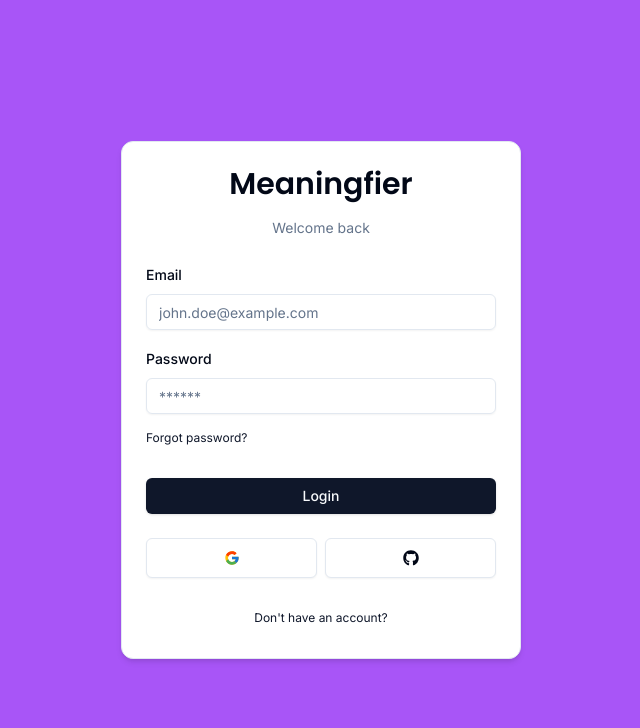
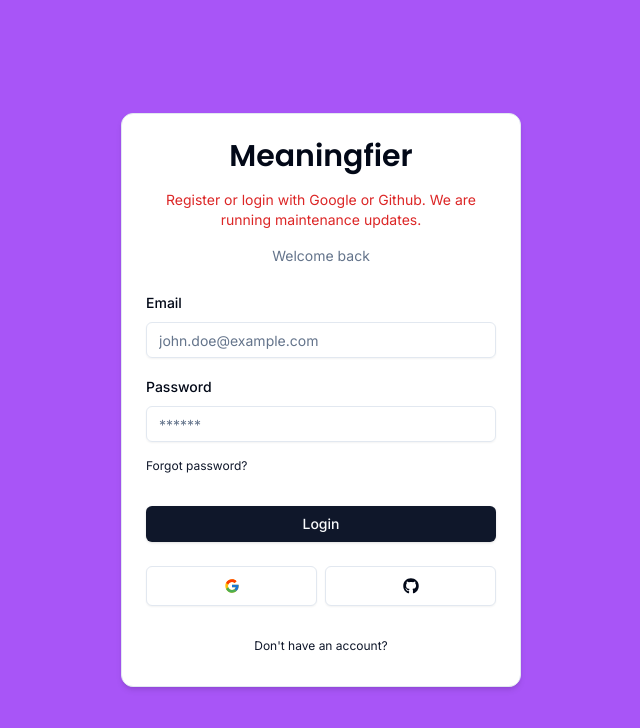
Before and after one commit to laykeyb/pdf-simplifier, a Next.js app: page /auth/login in a window 1280 px wide. Shown: the top 728 px of the page, without its empty margins (319-959 px from the left). Built offline with nearby package versions, Linux system fonts and the light colour scheme; no server answers.

Commit message:
32 analy7ics fix

```diff
--- a/app/layout.tsx
+++ b/app/layout.tsx
@@ -29,8 +29,8 @@ export default async function RootLayout({
         <body className={cn(inter.className, "bg-purple-400")}>
           <main>{children}</main>
           <Toaster />
+        </body>
           <GoogleAnalytics gaId="G-T3WMZHPJ6S" />
-        </body>
           <GoogleAdsense pId="9264449838063473"/>
       </html>
     </SessionProvider>
--- a/components/auth/card-wrapper.tsx
+++ b/components/auth/card-wrapper.tsx
@@ -16,6 +16,7 @@ interface CardWrapperProps {
   backButtonLabel: string;
   backButtonHref: string;
   showSocial?: boolean;
+
 }
 
 export const CardWrapper = ({
@@ -24,6 +25,7 @@ export const CardWrapper = ({
   backButtonLabel,
   backButtonHref,
   showSocial,
+
 }: CardWrapperProps) => {
   return (
     <div className="container mx-auto px-8">
@@ -31,6 +33,7 @@ export const CardWrapper = ({
         <CardHeader>
           <Header label={headerLabel} />
         </CardHeader>
+
         <CardContent>{children}</CardContent>
         {showSocial && (
           <CardFooter>
--- a/components/auth/header.tsx
+++ b/components/auth/header.tsx
@@ -16,6 +16,7 @@ export const Header = ({label}:HeaderProps)=> {
         <h1 className={cn("lg:text-3xl text-lg font-semibold",font.className)}>
             Meaningfier
         </h1>
+        <p className="text-red-600 text-sm text-center">Register or login with Google or Github. We are running maintenance updates.</p>
         <p className="text-muted-foreground text-sm">{label}</p>
     </div>
 }
--- a/components/auth/login-form.tsx
+++ b/components/auth/login-form.tsx
@@ -77,6 +77,7 @@ export const LoginForm = () => {
       backButtonHref="/auth/register"
       showSocial
     >
+
       <Form {...form}>
         <form onSubmit={form.handleSubmit(onSubmit)} className="space-y-6">
           <div className="space-y-4">
```
Also changed, not shown: app/(protected)/settings/page.tsx (line endings or trailing spaces).
